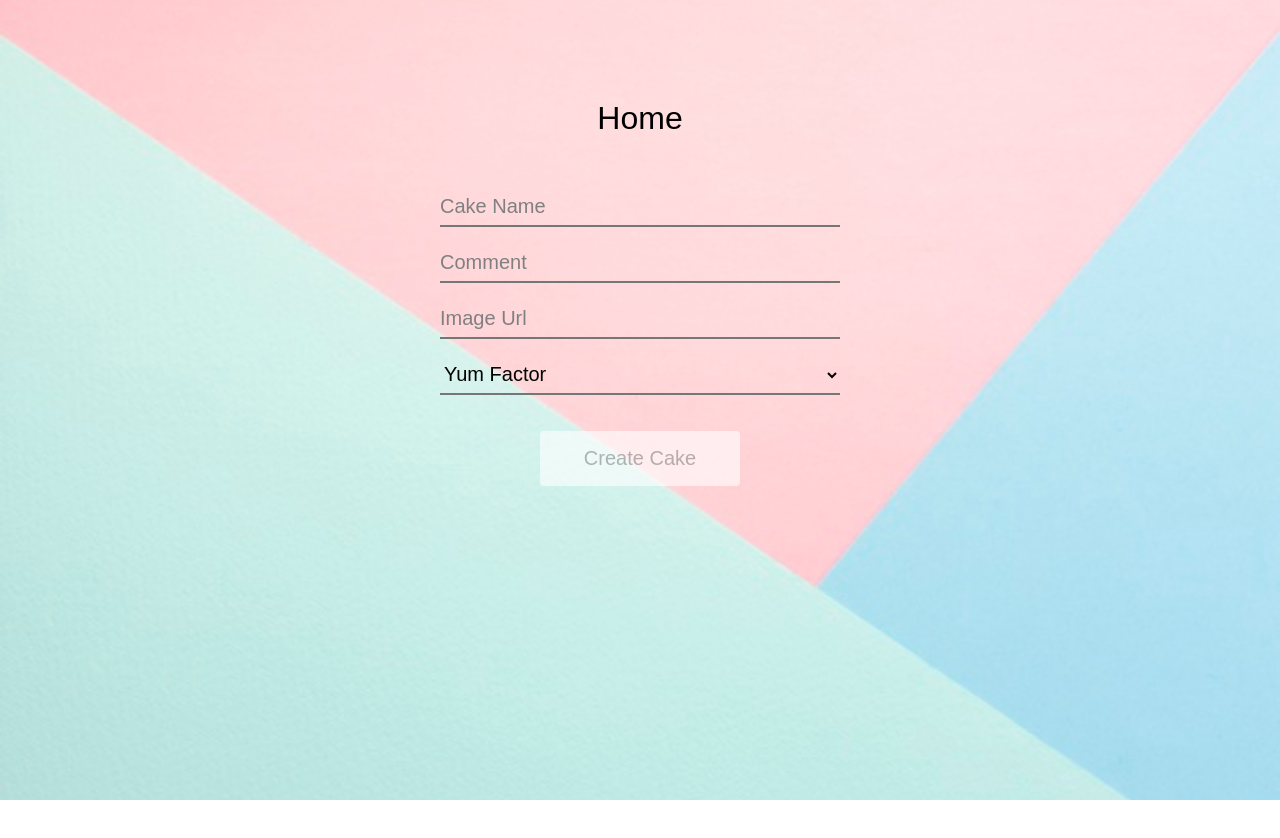
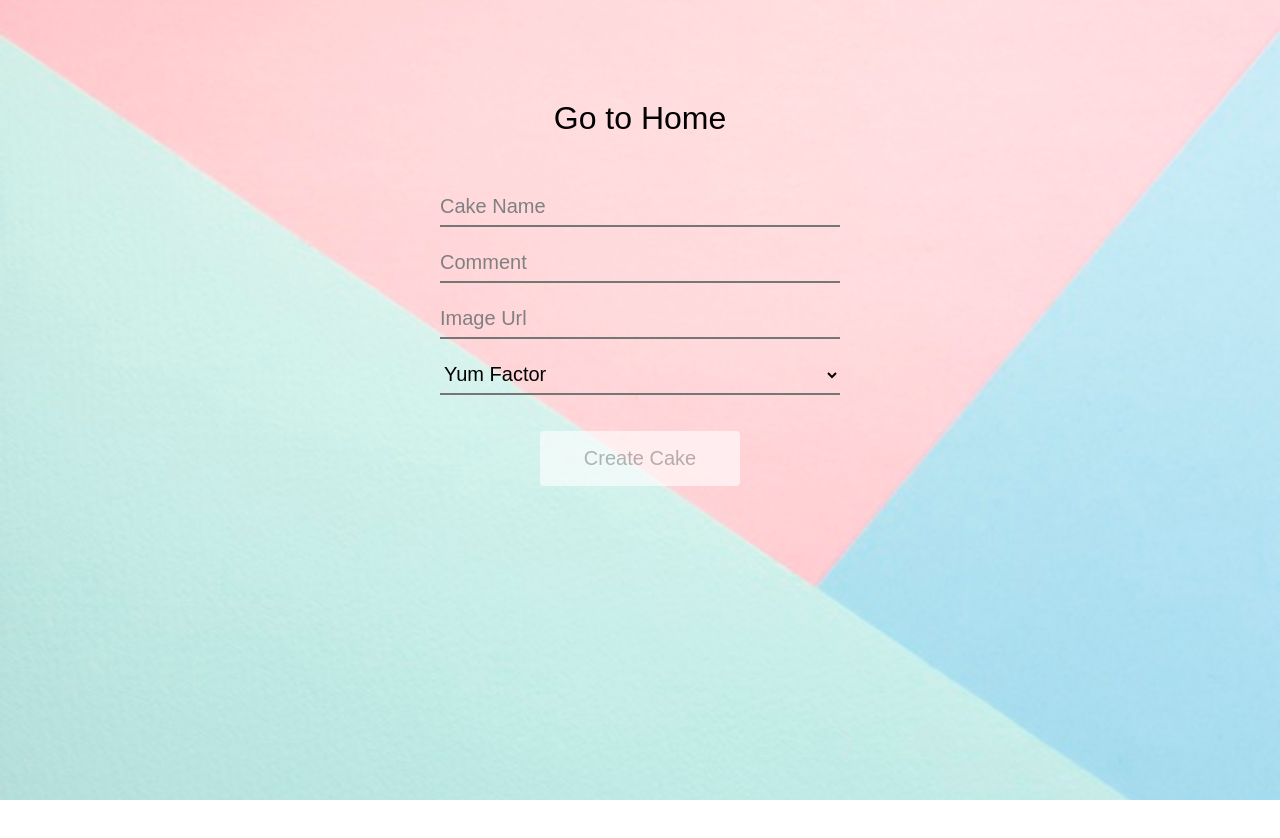
Before and after one commit to samfirminger/cakeCRUDChallenge, a React (Create React App) app in the folder client/: page /newCake in a window 1280 px wide. Shown: the top 838 px of the page. Built offline with nearby package versions, Linux system fonts and the light colour scheme.

Commit message:
Refactored to use go to home component

```diff
--- a/client/src/components/Cake.js
+++ b/client/src/components/Cake.js
@@ -4,6 +4,7 @@ import {Link} from "react-router-dom";
 import {useHistory, useParams} from "react-router";
 import ErrorMessage from "./ErrorMessage";
 import CakeImage from "./CakeImage";
+import GoToHome from "./GoToHome";
 
 const CakePageWrapper = styled.div`
     margin: 0 auto;
@@ -78,7 +79,7 @@ const Cake = () => {
 
 
     return <CakePageWrapper>
-        <Link to={`/`} style={{textDecoration: 'none', color: 'black'}}><h1>Go to Home</h1></Link>
+        <GoToHome/>
         {cake ?
             <CakeWrapper>
                 <CakeImage src={cake.imageUrl} mobileWidth={250} laptopWidth={400}/>
--- a/client/src/components/CakeInGrid.js
+++ b/client/src/components/CakeInGrid.js
@@ -11,7 +11,6 @@ const CakeWrapper = styled.div`
 
     @media ${device.tablet} {
         width: 50%;
-
     }
 
     @media ${device.laptopL} {
--- /dev/null
+++ b/client/src/components/GoToHome.js
@@ -0,0 +1,8 @@
+import {Link} from "react-router-dom";
+import React from "react";
+
+const GoToHome = () => {
+    return <Link to={`/`} style={{textDecoration: 'none', color: 'black'}}><h1>Go to Home</h1></Link>
+};
+
+export default GoToHome;
--- a/client/src/components/NewCake.js
+++ b/client/src/components/NewCake.js
@@ -5,6 +5,7 @@ import {css} from 'styled-components';
 import {device} from "./device";
 import {Link} from "react-router-dom";
 import ErrorMessage from "./ErrorMessage";
+import GoToHome from "./GoToHome";
 
 const sharedInputStyle = css`
     @media ${device.mobileS} {
@@ -112,7 +113,7 @@ const NewCake = () => {
 
 
     return <NewCakeFormWrapper>
-        <Link to={`/`} style={{textDecoration: 'none', color: 'black'}}><h1>Home</h1></Link>
+        <GoToHome/>
         <NewCakeForm onSubmit={handleSubmit}>
             <div className="form-group">
                 <FormInput
--- a/client/src/components/NotFoundPage.js
+++ b/client/src/components/NotFoundPage.js
@@ -1,7 +1,7 @@
 import React from 'react';
-import { Link } from 'react-router-dom';
 import ErrorMessage from "./ErrorMessage";
 import styled from "styled-components";
+import GoToHome from "./GoToHome";
 
 const ErrorPageWrapper = styled.div`
     margin: 0 auto;
@@ -12,7 +12,7 @@ const ErrorPageWrapper = styled.div`
 const NotFoundPage = () => {
 
     return <ErrorPageWrapper>
-            <Link to={`/`} style={{textDecoration: 'none', color: 'black'}}><h1>Go to Home</h1></Link>
+            <GoToHome/>
             <ErrorMessage error={true} message={'404 Page Not Found'}></ErrorMessage>
         </ErrorPageWrapper>;
 };
```
Also changed, not shown: 1 other file (tests, documents, lock files or other folders).
